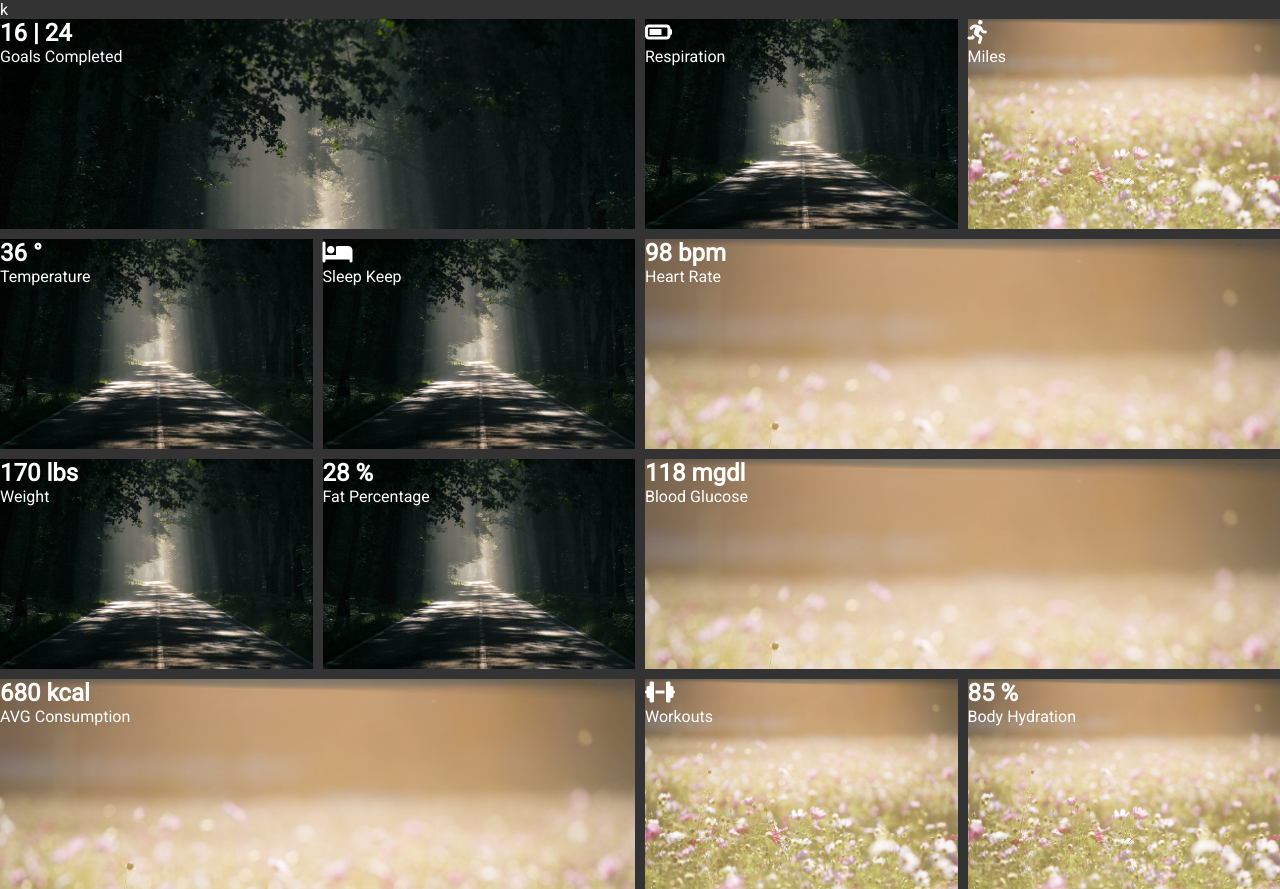
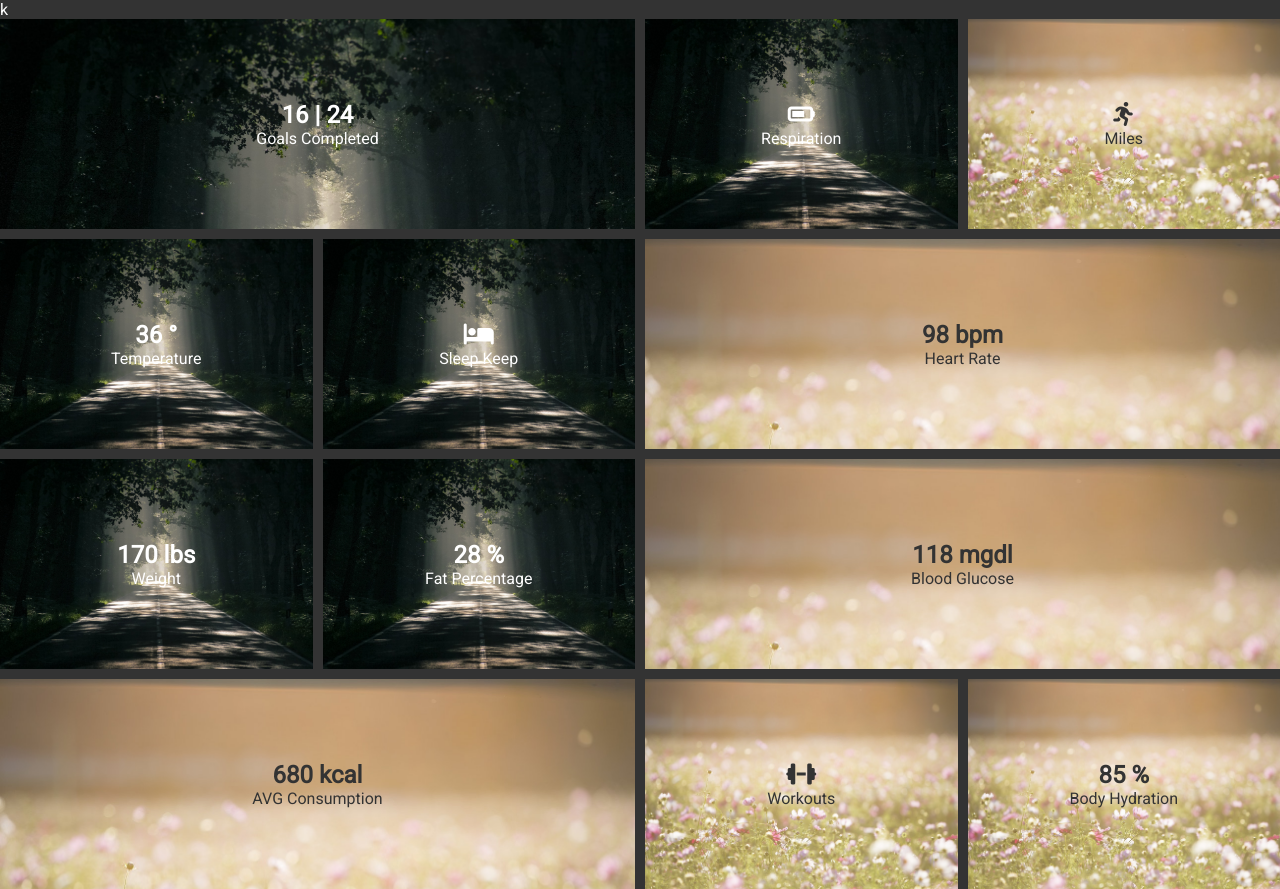
Before and after one commit to infiniteoo/HTMLCSS-grid_w_image_span, a plain HTML site: page index.html in a window 1280 px wide. Drawn offline with Linux system fonts and the light colour scheme.

Commit message:
centered our text with flexbox and changed the text color of the light divs

```diff
--- a/style.css
+++ b/style.css
@@ -19,10 +19,16 @@ body {
 }
 .container > div {
   height: 210px;
-
+  display: flex;
+  flex-direction: column;
   background-size: cover;
   background-attachment: fixed;
+  align-items: center;
+  justify-content: center;
+  text-align: center;
 }
+
+
 
 .container > div:nth-of-type(1) {
   grid-column: 1 / 3;
@@ -46,4 +52,5 @@ body {
 
 .bg2 {
   background: url("bg2.jpg");
+  color: #333;
 }
```
